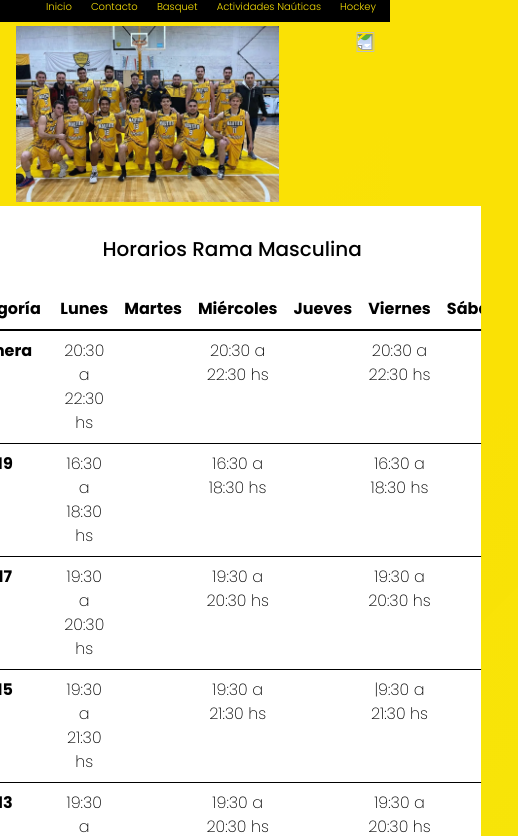
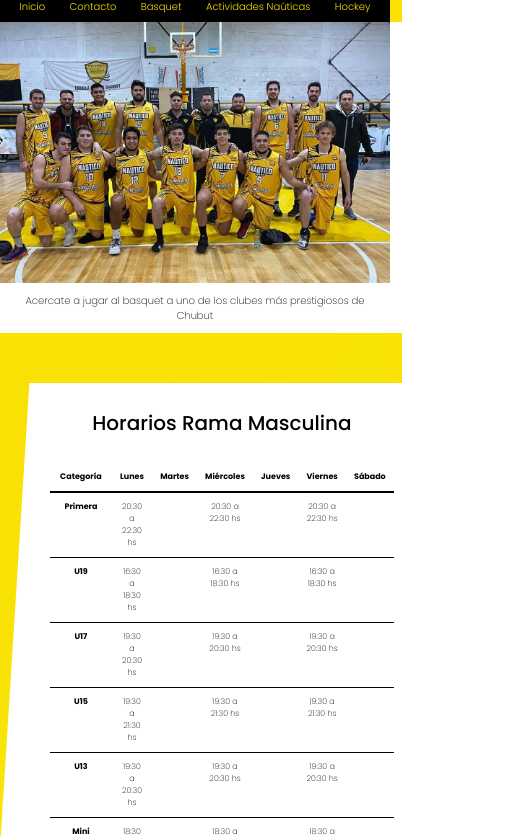
Before and after one commit to julialeiva/clubnauticoydrt, a website: page pages/basquet.html in a window 390 px wide. Shown: the part 87-923 px from the top of the page, 518 px wide, since content can reach past the window. Drawn offline with nearby package versions, Linux system fonts and the light colour scheme.

Commit message:
avance proyecto 14

```diff
--- a/pages/basquet.html
+++ b/pages/basquet.html
@@ -24,8 +24,8 @@
                 </div>
             </div>
             <main class="main_basquet">
-                <div class="row"></div>
-                    <div class="col-12"></div>
+                <div class="row">
+                    <div class="col-12">
                         <nav>
                             <ul class="pages_menu">
                                 <li><a href="../index.html" class="pages_a"> Inicio</a></li>
@@ -38,10 +38,12 @@
                     </div>
                 </div>
                 <div class="row imagenesbas">
-                    <section class="col-9">
+                    <section class="col-md-8 col-12">
                         <img src="../multimedia/basquetmasc.webp" alt="Primera Masc" tittle="Primera Masc" class="imagenesbasquet">
                     </section>
-                    <img src="../multimedia/flecha.png" class="col-3 flecham">
+                    <div class="col-md-4 col-12">
+                        <p>Acercate a jugar al basquet a uno de los clubes más prestigiosos de Chubut</p>
+                    </div>
                 </div>
                 <div class="row justify-content-center">
                     <section class="tablambasquet col-12">
@@ -136,8 +138,10 @@
                     </section>
                 </div>
                 <div class="row imagenesbas">
-                    <img src="../multimedia/flecha.png" class="col-3 flechaf">
-                    <section class="col-9">
+                    <div class="col-md-4 col-12">
+                        <p>Sumate al equipo femenino de Rada Tilly</p>
+                    </div>
+                    <section class="col-md-8 col-12">
                         <img src="../multimedia/basquetfem.webp" alt="Primera Fem" tittle="Primera Fem" class="imagenesbasquet">
                     </section>
                 </div>
--- a/scss/_basquet.scss
+++ b/scss/_basquet.scss
@@ -56,6 +56,10 @@ html{
 .main_basquet{
     width: 100%;
     height: 100%;
+
+    ul{
+        margin-bottom: 0px;
+    }
 }
 
 .pages_menu{
@@ -64,7 +68,7 @@ html{
     flex-direction: row;
     flex-flow: wrap;
     justify-content: center;
-    margin: 2%;
+    padding:0px;
 
     a{
         text-decoration: none;
@@ -89,35 +93,51 @@ html{
 }
 
 .imagenesbas{
-    margin: 1%;
+    background-color: white;
 
     .imagenesbasquet{
-        display: flex;
-        justify-content: center;
-        flex-wrap: wrap;
-        align-items: flex-end;
-        width: 100%;
-        height: 100%;
-        border: black;
+        width: 600px;
+        height: 450px;
+        padding: 60px;
     }
 
-    .flecham{
-        height: 50%;
-        transform: rotate(180deg);
+}
+
+.imagenesbas{
+    background-color: white;
+    display: flex;
+    flex-direction: row;
+    align-items: center;
+
+
+    .imagenesbasquet{
+        width: 95%;
+        height: 95%;
+        padding: 60px;
     }
 
-    .flechaf{
-        height: 50%;
-        transform: rotate(180deg);
+    p{
+        color: $colorprincipal;
+        font-size: 15px;
+        font-weight: bold;
+        text-align: center;
+        font-family: 'Poppins';
+        font-weight: 200;
+        font-size: 25px;
+        margin: 10px;
 
     }
 }
+
+
+
 
 
 .tablambasquet{
     display: flex;
     flex-direction: column;
     align-items: center;
+    margin-top: 50px;
     margin-bottom: 50px;
     clip-path: polygon(10% 0%, 100% 0%, 100% 100%, 0% 100%);
     background-color: white;
@@ -143,6 +163,7 @@ html{
     display: flex;
     flex-direction: column;
     align-items: center;
+    margin-top: 50px;
     margin-bottom: 50px;
     clip-path: polygon(0% 0%, 100% 0%, 90% 100%, 0% 100%);
     background-color: white;
--- a/scss/_contacto.scss
+++ b/scss/_contacto.scss
@@ -21,7 +21,6 @@ html{
     margin-top: 15px;
     justify-items: center;
     background-image: linear-gradient(135deg,  #fae105 23%, rgba(236, 240, 16, 0.979) 100%);
-    margin: 2%;
 }
 
 .header_pages{
--- a/scss/_hockey.scss
+++ b/scss/_hockey.scss
@@ -63,7 +63,6 @@ html{
     flex-direction: row;
     flex-flow: wrap;
     justify-content: center;
-    margin: 2%;
 
     a{
         text-decoration: none;
--- a/scss/_index.scss
+++ b/scss/_index.scss
@@ -21,7 +21,6 @@ html{
     margin-top: 15px;
     justify-items: center;
     background-image: linear-gradient(135deg, rgb(16, 17, 17) 65%, rgba(253,247,45,1) 100%);
-    margin: 2%;
 }
 
 .header_index{
--- a/scss/_mq.scss
+++ b/scss/_mq.scss
@@ -55,6 +55,54 @@
     }
 }
 
+.tablambasquet{
+
+    .tablasbasquet{
+        font-size: 8px;
+    }
+}
+
+.tablafbasquet{
+
+    .tablasbasquet{
+        font-size: 8px;
+    }
+}
+
+.imagenesbas{
+
+    .imagenesbasquet{
+        width: 100%;
+        height: 100%;
+        padding: 0px;
+    }
+
+    p{
+        font-size: 10px;
+
+    }
+
+}
+
+.carruselhockey{
+    margin-top: 0px;
+
+    .imageneshockey{
+        object-fit: cover;
+        height:100%;
+        width: 100%;
+    }
+}
+
+.horarioshockey{
+
+    .horarios{
+
+        .tablahockey{
+            font-size: 8px;
+        }
+    }
+}
 
 .footer_pages{
     font-family: 'Poppins';
--- a/scss/_nauticas.scss
+++ b/scss/_nauticas.scss
@@ -22,7 +22,6 @@ html{
     margin-top: 15px;
     justify-items: center;
     background-image: linear-gradient(135deg,  #fae105 23%, rgba(236, 240, 16, 0.979) 100%);
-    margin: 2%;
 }
 
 .header_pages{
```
Also changed, not shown: estilos/styles.css.
